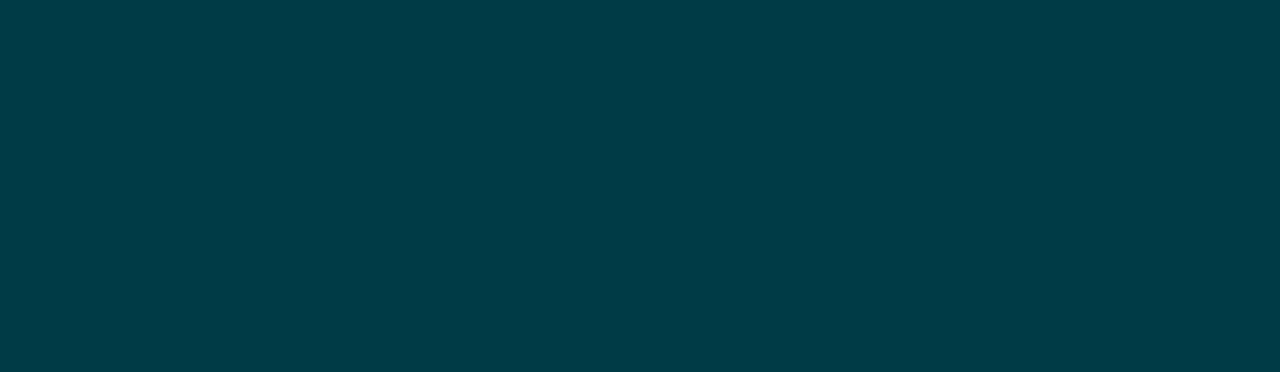
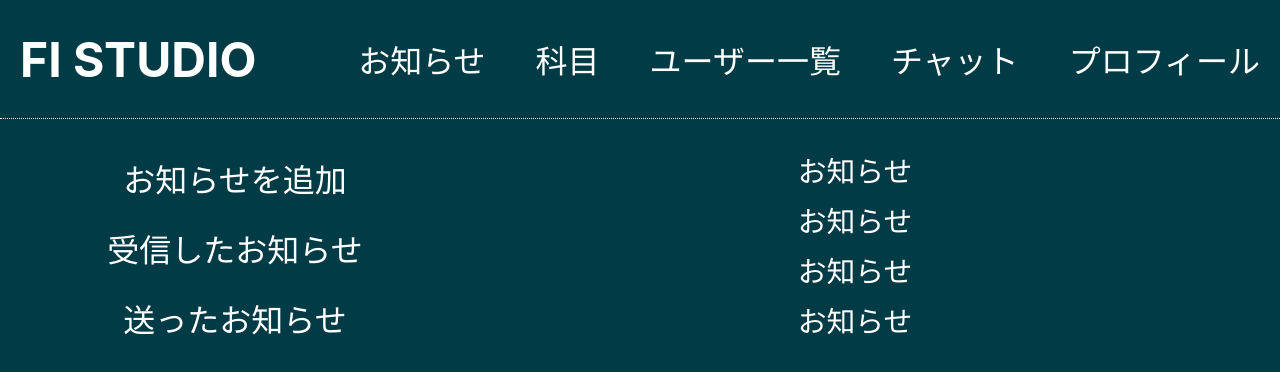
Before and after one commit to Koonosuke/FIStudio1, a React (Create React App) app in the folder frontend/: page /notification in a window 1280 px wide. Before the commit this address had no page. Shown: the top 372 px of the page. Built offline with nearby package versions, Linux system fonts and the light colour scheme.

Commit message:
gitignore

```diff
--- a/frontend/src/App.tsx
+++ b/frontend/src/App.tsx
@@ -4,16 +4,17 @@ import ChatList from "./ChatList";
 import DirectMessage from "./DirectMessage"; // DirectMessageコンポーネントをインポート
 import Home from "./Home";
 import Login from "./Login";
+import Notification from "./Notification";
 import Profile from "./Profile";
 import Register from "./Register";
 import SubjectList from "./SubjectList";
-
 function App() {
   return (
     <Router>
       <Routes>
         <Route path="/" element={<Login />} />
         <Route path="/home" element={<Home />} />
+        <Route path="/notification" element={<Notification />} />
         <Route path="/register" element={<Register />} />
         <Route path="/chat" element={<ChatList />} />
         <Route path="/admin" element={<Admins />} />
--- /dev/null
+++ b/frontend/src/Notification.css
@@ -0,0 +1,44 @@
+.notification{
+    background-color: #003b46;
+    display:flex;
+}
+.sidebar{
+    background-color: #003b46;
+    text-align:center;
+    width:calc(100% /3);
+    margin-top: 10px;
+    padding:5px;
+}
+.sidebar ul{
+    list-style:none;
+}
+.sidebar-item{
+    margin:10px;
+    padding:5px;
+    height:50px;
+    font-size:2rem;
+    white-space:nowrap;
+    color:white;
+}
+.notices{
+    background-color: #003b46;
+    text-align: center;
+    width:calc(200%/3);
+    margin-top: 10px;
+    padding:5px;
+    font: size 20px;
+}
+.notice-item{
+    margin: 10px;
+    padding:5px;
+    height:30px;
+    font-size:1.8rem;
+    color:white;
+}
+#link{
+    text-decoration-line: none;
+    color:white;
+}
+#link:hover{
+    color: #66a5ad;
+}
--- /dev/null
+++ b/frontend/src/Notification.tsx
@@ -0,0 +1,26 @@
+import Header from "./components/Header";
+import "./Notification.css";
+function Notification(){
+    return(
+        <div>
+            <Header />
+            <div className="notification">
+                <aside className="sidebar">
+                    <ul>
+                        <li className="sidebar-item"><a id="link" href="/notification/add">お知らせを追加</a></li>
+                        <li className="sidebar-item"><a id="link" href="/notification/recieved">受信したお知らせ</a></li>
+                        <li className="sidebar-item"><a id="link" href="/notification/send">送ったお知らせ</a></li>
+                    </ul>
+                </aside>
+                <section className="notices">
+                    <div className="notice-item">お知らせ</div>
+                    <div className="notice-item">お知らせ</div>
+                    <div className="notice-item">お知らせ</div>
+                    <div className="notice-item">お知らせ</div>
+                </section>
+            </div>
+        </div>
+    );
+}
+
+export default Notification;
```
Also changed, not shown: 2 other files (tests, documents, lock files or other folders).
